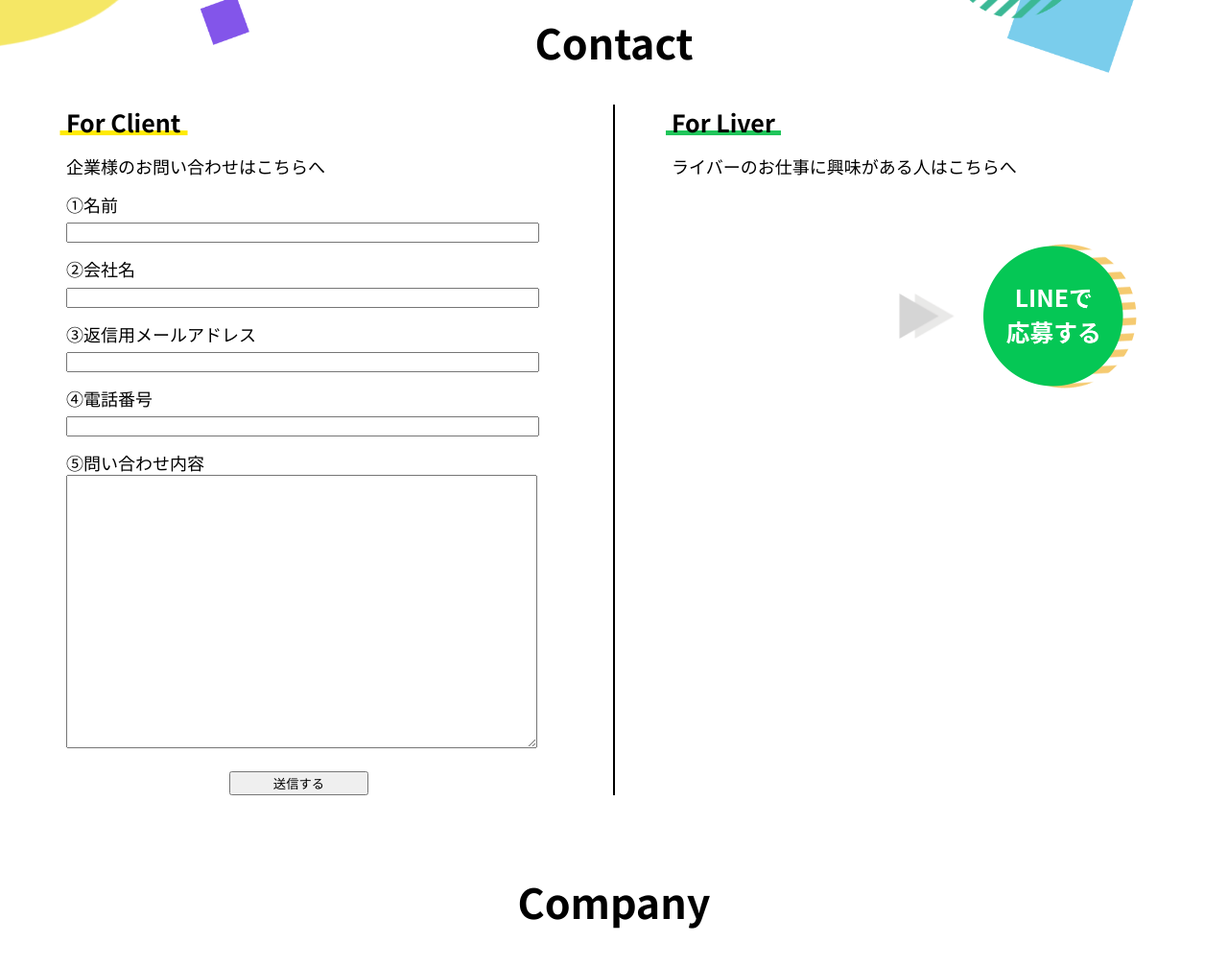
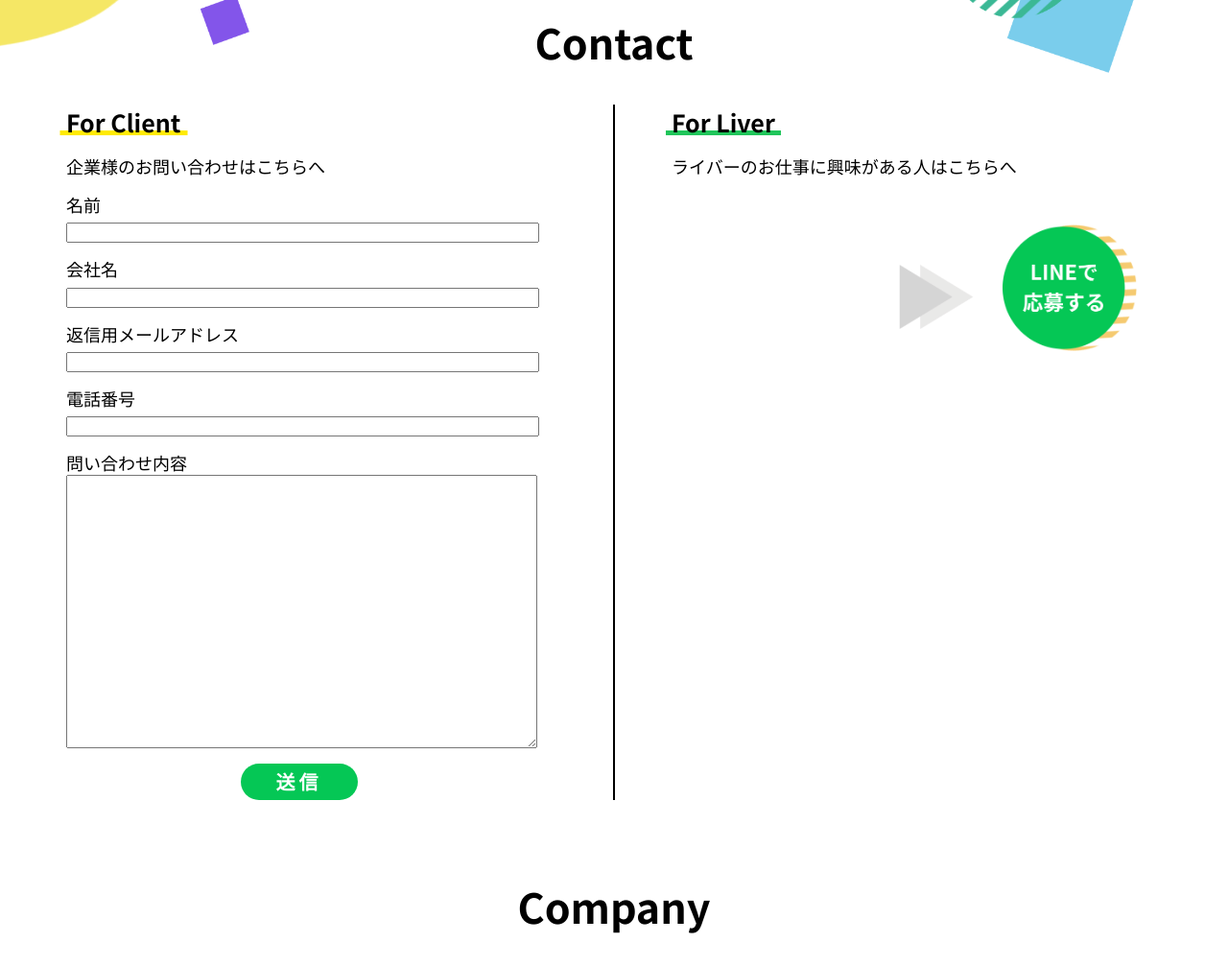
Before and after one commit to yuta-web/studiogate, a PHP site: page / in a window 1280 px wide. Shown: the part 5107-6114 px from the top of the page at 96% size. Run offline with PHP 8.4, Linux system fonts and the light colour scheme.

Commit message:
アニメーション調整

```diff
--- a/asset/css/style.css
+++ b/asset/css/style.css
@@ -1029,11 +1029,33 @@ p-voice
 	}
 }
 
-.p-contact .p-contact__submit {
-	width: 30%;
-	display: block;
-	margin: 18px auto 0;
+.p-contact__submit__wrap {
+	display: flex;
+	justify-content: center;
+	margin: 10px auto 0;
+}
+
+.p-contact__submit {
+	padding: 4px 0 5px;
+	width: 122px !important;
+	border: none;
+	border-radius: 21px;
+	font-size: 2rem;
+	font-weight: bold;
+	letter-spacing: 0.2em;
+	color: #fff;
+	background-color: #05C755;
 	cursor: pointer;
+}
+@media screen and (max-width:768px) {
+	.p-contact__submit {
+		width: 104px !important;
+		font-size: 2rem;
+	}
+}
+
+.p-contact__submit:hover {
+	opacity: .5;
 }
 
 .p-contact__liver {
@@ -1075,14 +1097,14 @@ p-voice
 }
 
 .p-contact__btn__area {
-	margin: 68px 0 0 auto;
+	margin: 48px 0 0 auto;
 	display: flex;
 	align-items: center;
 	width: 248px;
 }
 @media screen and (max-width:768px) {
 	.p-contact__btn__area {
-		margin: 78px auto 0;
+		margin: 28px auto 0;
 		flex-direction: column;
 		align-items: center;
 		width: 248px;
@@ -1101,14 +1123,14 @@ p-voice
 		opactiy: 0;
 	} 75% {
 		opacity: .6;
-	}100% {
+	} 100% {
 		opacity: 1;
 	}
 }
 
 .p-contact__arrow {
-	width: 58px;
-	height: 47px;
+	width: 78px;
+	height: 67px;
 }
 @media screen and (max-width:768px) {
 	.p-contact__arrow {
--- a/asset/js/functions.js
+++ b/asset/js/functions.js
@@ -6,7 +6,7 @@ const characters = Array.from(livers.children);
 
 function fadeAnime(targets) {
   targets.forEach(target => {
-    const targetHeight = target.getBoundingClientRect().top * 2;
+    const targetHeight = target.getBoundingClientRect().top * 1.4;
     if (windowHeight > targetHeight) {
       if (window.innerWidth > 768) {
         target.classList.add('active');
@@ -18,14 +18,14 @@ function fadeAnime(targets) {
 }
 
 function randomIn() {
-  let targetHeight = livers.getBoundingClientRect().top * 2;
+  let targetHeight = livers.getBoundingClientRect().top * 1.4;
   if (windowHeight > targetHeight) {
     let value = 0;
     while(characters.length > 0) {
       let randomNum = Math.floor(Math.random() * characters.length);
       characters[randomNum].classList.add('active');
       characters[randomNum].style.animationDelay = value + "s";
-      value += 0.3;
+      value += 0.1;
       characters.splice(randomNum, 1);
     }
   }
@@ -33,7 +33,7 @@ function randomIn() {
 
 function slideIn() {
   characters.forEach(target => {
-    let targetHeight = target.getBoundingClientRect().top * 2;
+    let targetHeight = target.getBoundingClientRect().top * 1.4;
     if (windowHeight >= targetHeight) {
         target.classList.add('active');
     }
--- a/asset/js/main.js
+++ b/asset/js/main.js
@@ -137,7 +137,6 @@
   const about = document.querySelectorAll('.p-about__detail');
   const services = document.querySelectorAll('.p-service__box');
   const voices = document.querySelectorAll('.p-voice__area');
-  // const livers = document.getElementById('characters');
 
   window.addEventListener('scroll', () => {
     fadeAnime(about);
--- a/index.html
+++ b/index.html
@@ -302,17 +302,19 @@
 					<h3 class="p-contact__client__ttl">For Client</h3>
 					<p class="c-text">企業様のお問い合わせはこちらへ</p>
 					<form action="confirm.php" method="post" class="c-text">
-						<label for="yourname">①名前</label>
+						<label for="yourname">名前</label>
 						<input id="yourname" type="text" name="yourname">
-						<label for="companyname">②会社名</label>
+						<label for="companyname">会社名</label>
 						<input id="companyname" type="text" name="companyname">
-						<label for="mail">③返信用メールアドレス</label>
+						<label for="mail">返信用メールアドレス</label>
 						<input id="mail" type="email" name="mail">
-						<label for="num">④電話番号</label>
+						<label for="num">電話番号</label>
 						<input id="num" type="number" name="num">
-						<label for="comment">⑤問い合わせ内容</label>
+						<label for="comment">問い合わせ内容</label>
 						<textarea id="comment" name="comment"></textarea>
-						<input type="submit" value="送信する" class="p-contact__submit">
+						<div class="p-contact__submit__wrap">
+							<input type="submit" value="送信" class="p-contact__submit">
+						</div>
 					</form>
 				</section>
 				<section class="p-contact__liver">
```
Also changed, not shown: other parts of asset/css/style.css (+15 -15 lines).
